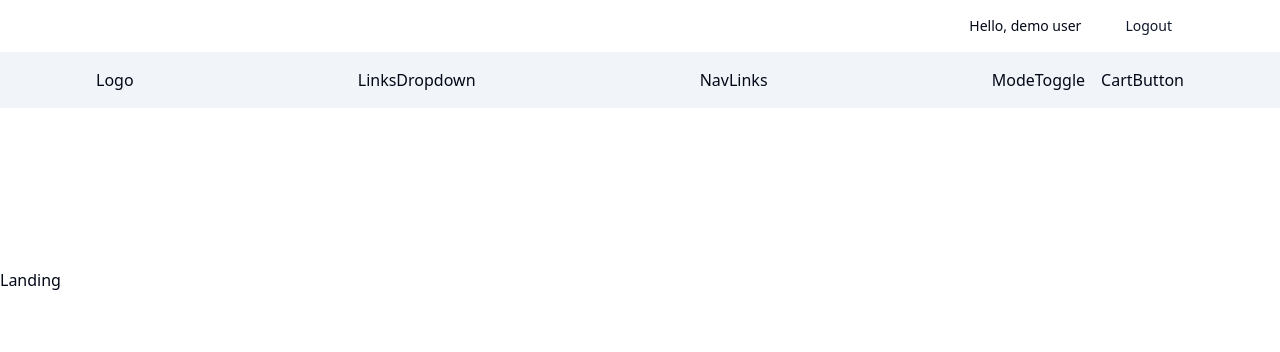
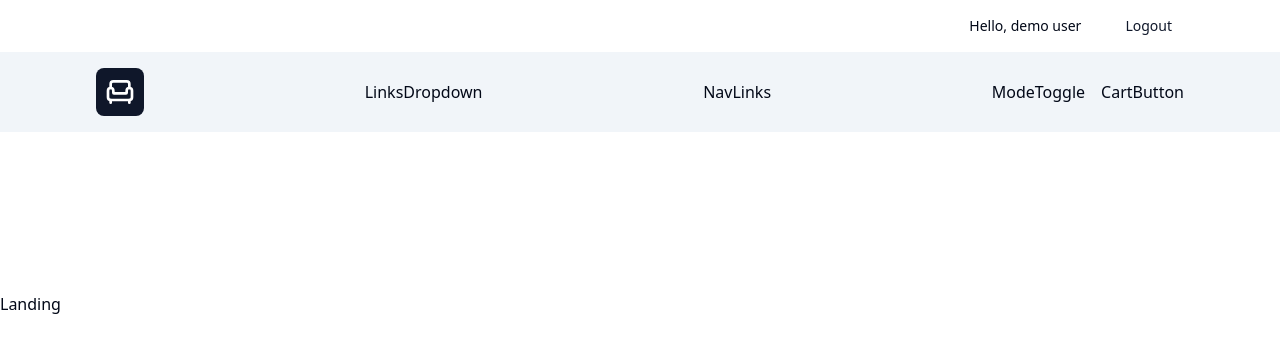
Before and after one commit to alirlikh/store, a React (Vite) app: page / in a window 1280 px wide. Shown: the top 352 px of the page. Built offline with nearby package versions, Linux system fonts and the light colour scheme.

Commit message:
feat: add logo

```diff
--- a/src/components/Logo.tsx
+++ b/src/components/Logo.tsx
@@ -1,5 +1,16 @@
+import { Armchair } from "lucide-react"
+import { Link } from "react-router-dom"
+
 const Logo = () => {
-  return <div>Logo</div>
+  return (
+    <Link
+      to={"/"}
+      className="hidden lg:flex justify-center items-center bg-primary
+  p-2 rounded-lg text-white"
+    >
+      <Armchair className="w-8 h-8" />
+    </Link>
+  )
 }
 
 export default Logo
```
